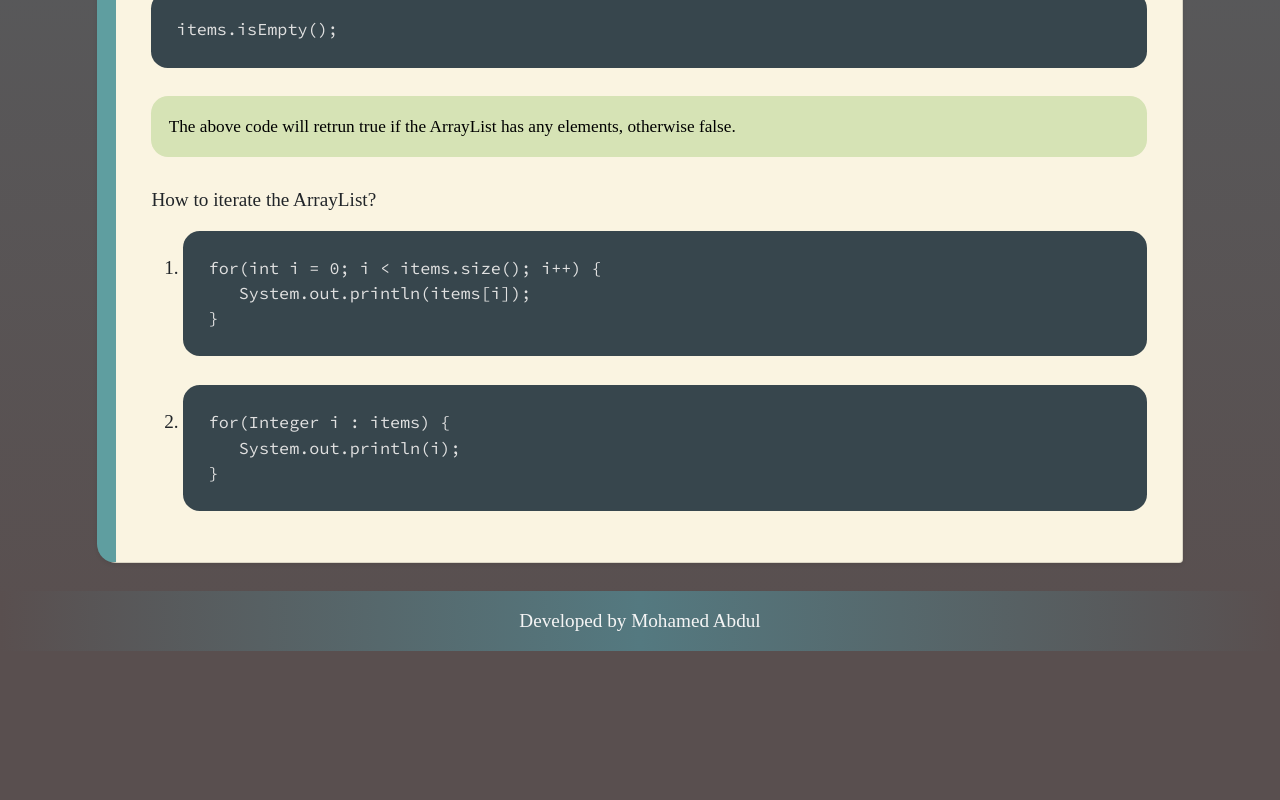
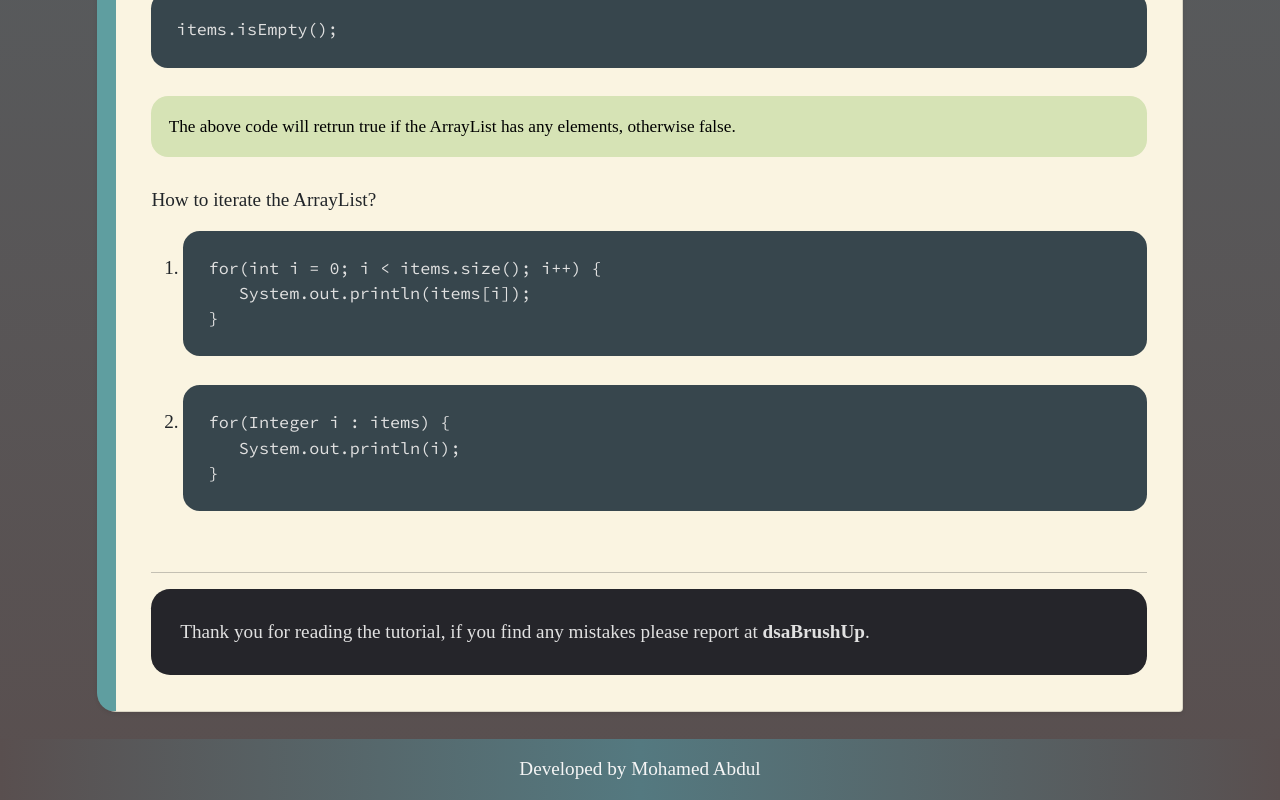
Before and after one commit to yousuf1997/DSA-Brushup-Site, an Angular app: page /content-viewer/ArrayList in a window 1280 px wide. Shown: the part 2384-3184 px from the top of the page. Before the commit the page ends 3035 px from the top, so only its background shows below. Built offline with nearby package versions, Linux system fonts and the light colour scheme; a web font is replaced by a local one.

Commit message:
added reporting section for any mistakes on the tutorial

```diff
--- a/src/app/content-viwer/content-viwer.component.html
+++ b/src/app/content-viwer/content-viwer.component.html
@@ -16,7 +16,13 @@
               <div class="card-text" style="padding: 1em;">
 
                 <div [innerHtml]="currentRenderData"> </div>
+                <br>
+                <hr>
+                <div class="email-block">
 
+                  Thank you for reading the tutorial, if you find any mistakes please report at <a href="mailto:dsabrushup@gmail.com">dsaBrushUp</a>.<br>
+
+                </div>
               </div>
             </div>
 
--- a/src/app/main/main.component.html
+++ b/src/app/main/main.component.html
@@ -1,16 +1,12 @@
 
-<nav class="navbar navbar-expand-lg navbar-light bg-light base-font">
+<nav class="navbar navbar-expand-lg navbar-light bg-light base-font" >
     <a class="navbar-brand" href="#">    <!-- LOGO -->
         <span style="padding: 1em;">
             <p class="high_lighted">dsaBrushUp</p>
         </span>
     </a>
 
-    <div class="collapse navbar-collapse" id="navbarNav">
-      <div class="navbar-nav base-font">
 
-      </div>
-    </div>
   </nav>
 
 
--- a/src/styles.scss
+++ b/src/styles.scss
@@ -84,3 +84,15 @@ body{
     padding: 1.0em;
     font-size: 0.9em;
 }
+
+.email-block{
+    background-color: #25252a;
+    color: #e1e1e1;
+    padding: 1.5em;
+    border-radius: 1em;
+    a{
+        text-decoration: none;
+        color: #e1e1e1;
+        font-weight: bold;
+    }
+}
```
Also changed, not shown: src/assets/data/java_collections.json (+10 -10 lines).
